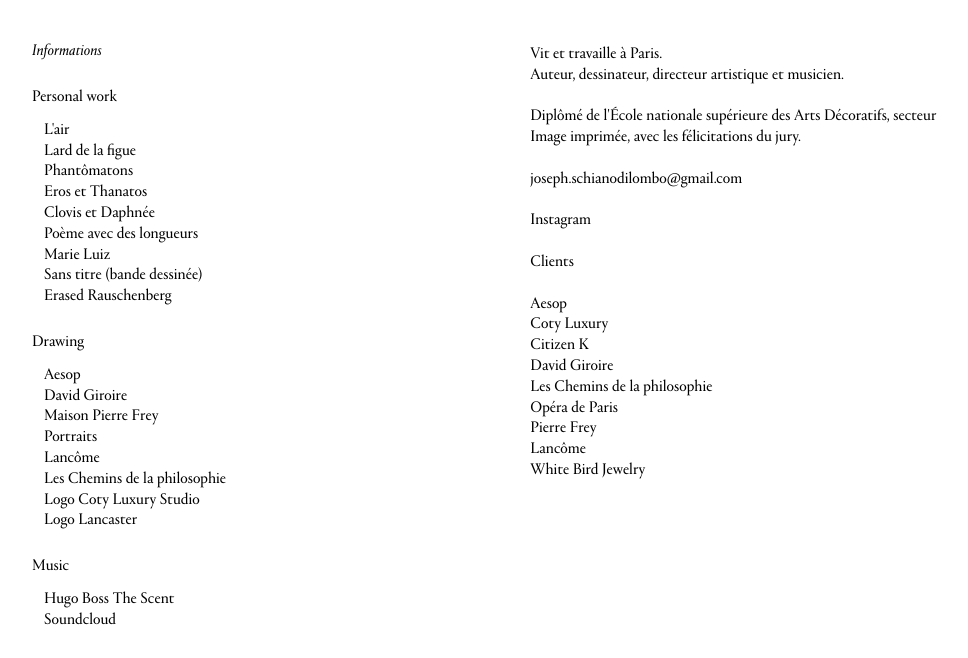
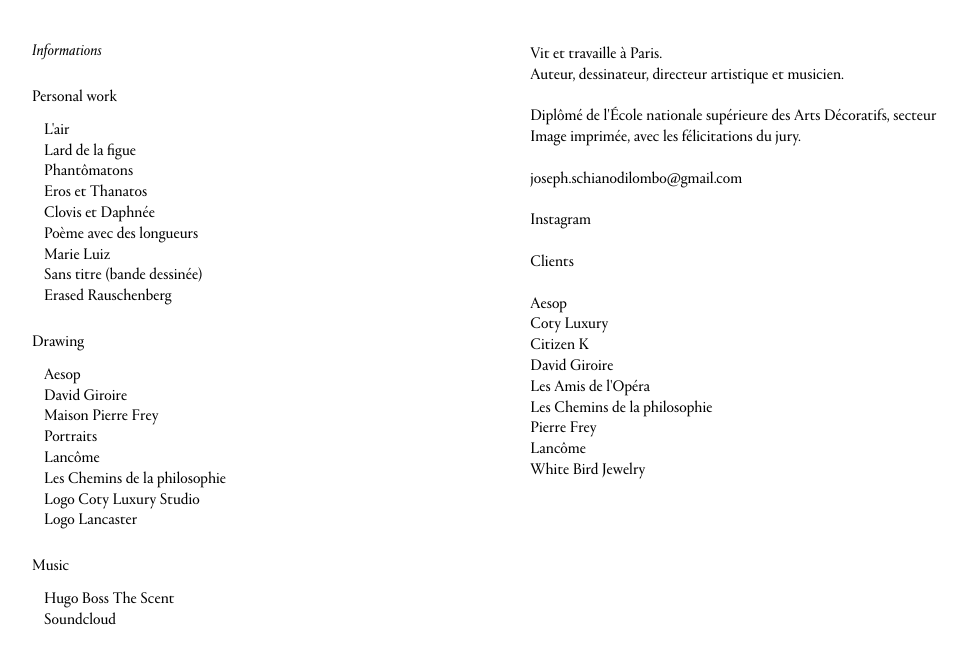
Before and after one commit to josephschianodilombo/josephschianodilombo.github.io, a plain HTML site: page informations.html in a window 1280 px wide. Shown: the part 61-719 px from the top of the page, without its empty margins (3-971 px from the left). Drawn offline with nearby package versions, Linux system fonts and the light colour scheme.

Commit message:
Update informations

```diff
--- a/informations.html
+++ b/informations.html
@@ -120,9 +120,9 @@
         <br/>
         David Giroire
         <br/>
+        Les Amis de l'Opéra
+        <br/>
         Les Chemins de la philosophie
-        <br/>
-        Opéra de Paris
         <br/>
         Pierre Frey
         <br/>
```
